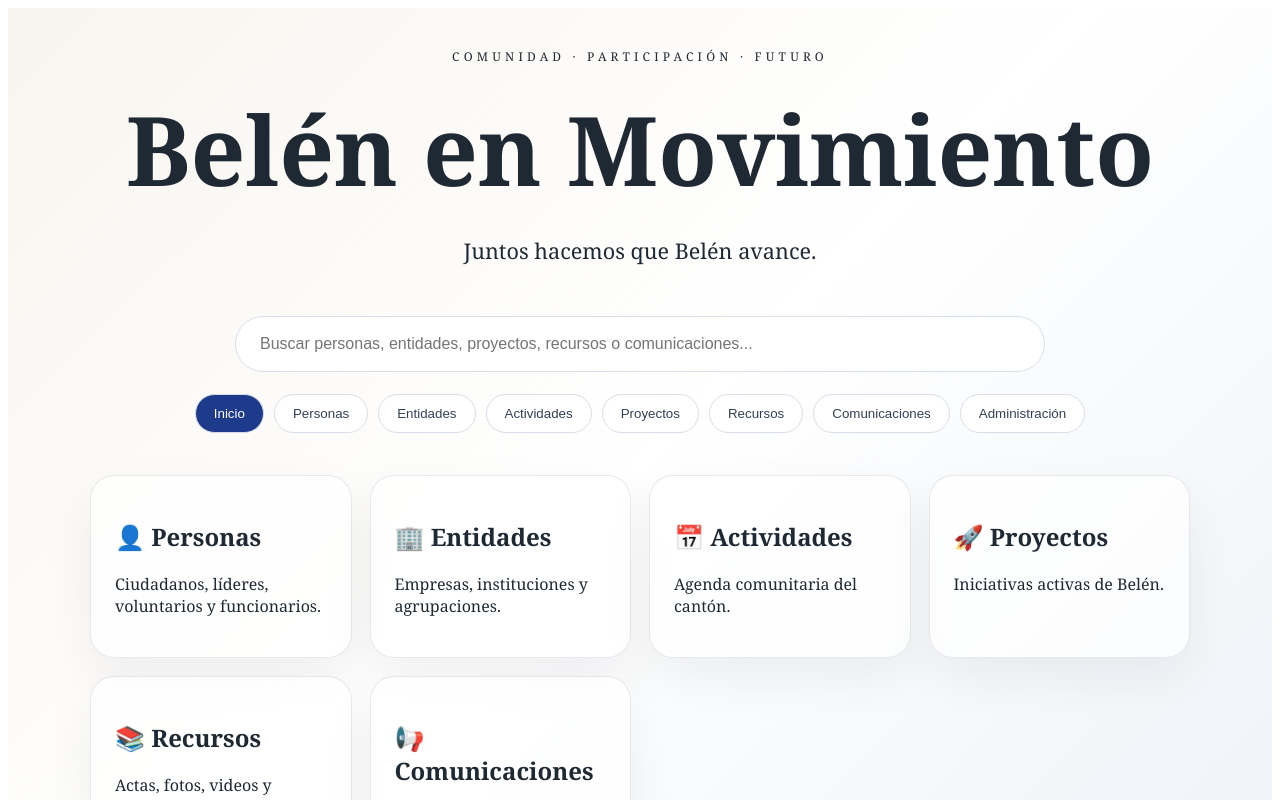
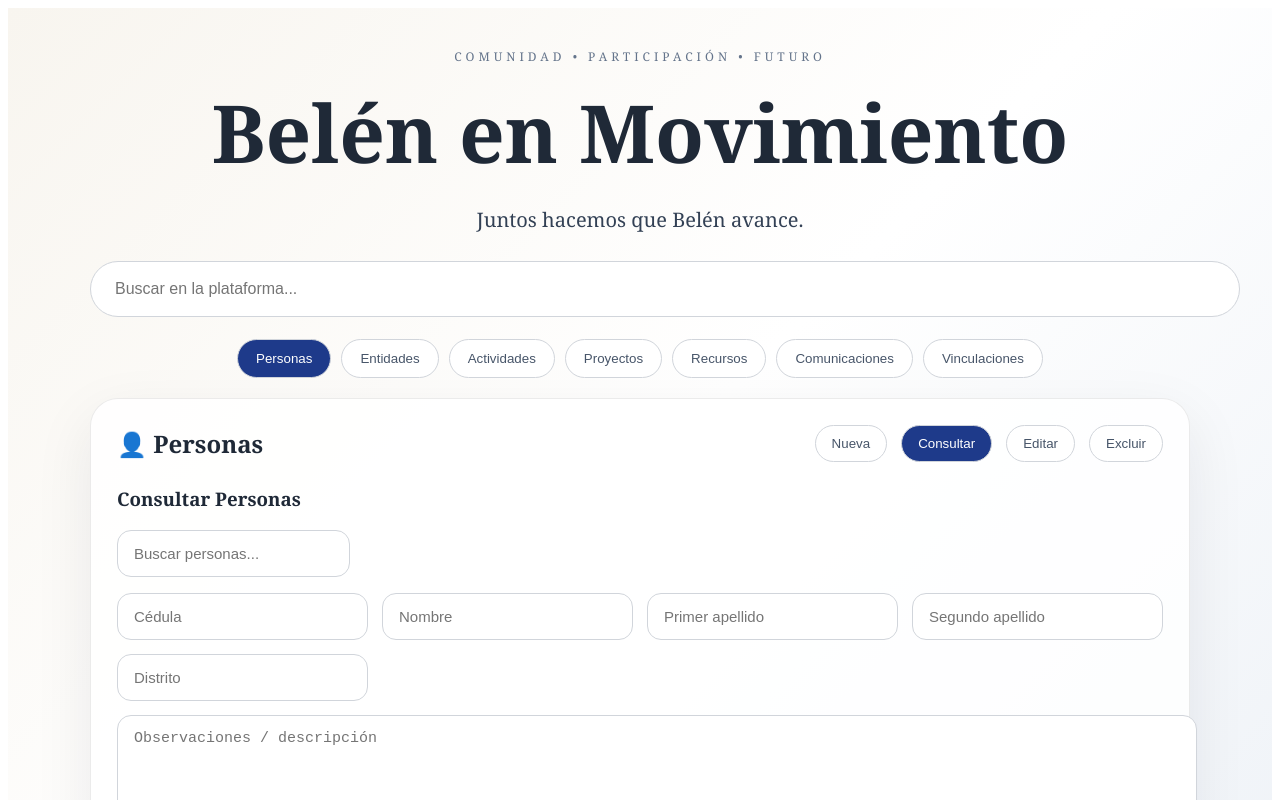
Before and after one commit to elvingr1414/belen-en-movimiento, a Next.js app: page / in a window 1280 px wide. Shown: the top 800 px of the page. Built offline with nearby package versions, Linux system fonts and the light colour scheme.

Commit message:
Update page.tsx

```diff
--- a/app/page.tsx
+++ b/app/page.tsx
@@ -2,199 +2,130 @@
 
 import { useState } from "react";
 
-const secciones = [
-  "Inicio",
-  "Personas",
-  "Entidades",
-  "Actividades",
-  "Proyectos",
-  "Recursos",
-  "Comunicaciones",
-  "Administración",
-];
+const modulos = ["Personas", "Entidades", "Actividades", "Proyectos", "Recursos", "Comunicaciones", "Vinculaciones"];
 
 export default function Home() {
-  const [seccion, setSeccion] = useState("Inicio");
+  const [modulo, setModulo] = useState("Personas");
+  const [accion, setAccion] = useState("Consultar");
 
-  const cardStyle = {
-    background: "rgba(255,255,255,0.72)",
-    border: "1px solid rgba(30,41,59,0.10)",
-    borderRadius: "24px",
-    padding: "24px",
-    boxShadow: "0 20px 50px rgba(15,23,42,0.06)",
-  };
+  const acciones =
+    modulo === "Vinculaciones"
+      ? ["Asignar", "Consultar", "Editar", "Finalizar"]
+      : ["Nueva", "Consultar", "Editar", "Excluir"];
+
+  const soloLectura = accion === "Consultar" || accion === "Excluir" || accion === "Finalizar";
 
   return (
-    <main
-      style={{
-        minHeight: "100vh",
-        background: "linear-gradient(135deg,#f8f5ef,#ffffff,#eef2f7)",
-        color: "#1f2933",
-        fontFamily: "Georgia, serif",
-        padding: "28px",
-      }}
-    >
-      <section style={{ maxWidth: "1100px", margin: "0 auto", textAlign: "center" }}>
-        <p style={{ letterSpacing: "0.35em", fontSize: "0.75rem" }}>
-          COMUNIDAD · PARTICIPACIÓN · FUTURO
-        </p>
-
-        <h1 style={{ fontSize: "clamp(3rem, 8vw, 6rem)", margin: "18px 0" }}>
-          Belén en Movimiento
-        </h1>
-
-        <p style={{ fontSize: "1.35rem" }}>Juntos hacemos que Belén avance.</p>
+    <main style={{ minHeight: "100vh", padding: 28, background: "linear-gradient(135deg,#f8f5ef,#ffffff,#eef2f7)", fontFamily: "Georgia, serif", color: "#1f2937" }}>
+      <section style={{ maxWidth: 1100, margin: "0 auto" }}>
+        <div style={{ textAlign: "center", marginBottom: 28 }}>
+          <p style={{ letterSpacing: 4, color: "#64748b", fontSize: 12 }}>COMUNIDAD • PARTICIPACIÓN • FUTURO</p>
+          <h1 style={{ fontSize: "clamp(2.6rem,7vw,5rem)", margin: "12px 0" }}>Belén en Movimiento</h1>
+          <p style={{ fontSize: 20, color: "#334155" }}>Juntos hacemos que Belén avance.</p>
+        </div>
 
         <input
-          placeholder="Buscar personas, entidades, proyectos, recursos o comunicaciones..."
-          style={{
-            marginTop: "30px",
-            width: "100%",
-            maxWidth: "760px",
-            padding: "18px 24px",
-            borderRadius: "999px",
-            border: "1px solid #d8dee9",
-            fontSize: "1rem",
-          }}
+          placeholder="Buscar en la plataforma..."
+          style={{ width: "100%", padding: "18px 24px", borderRadius: 999, border: "1px solid #d1d5db", fontSize: 16, marginBottom: 22 }}
         />
 
-        <div
-          style={{
-            display: "flex",
-            flexWrap: "wrap",
-            justifyContent: "center",
-            gap: "10px",
-            marginTop: "22px",
-          }}
-        >
-          {secciones.map((item) => (
-            <button
-              key={item}
-              onClick={() => setSeccion(item)}
-              style={{
-                padding: "11px 18px",
-                borderRadius: "999px",
-                border: "1px solid #d8dee9",
-                background: seccion === item ? "#1e3a8a" : "white",
-                color: seccion === item ? "white" : "#334155",
-                cursor: "pointer",
-              }}
-            >
-              {item}
+        <div style={{ display: "flex", gap: 10, flexWrap: "wrap", justifyContent: "center", marginBottom: 20 }}>
+          {modulos.map((m) => (
+            <button key={m} onClick={() => { setModulo(m); setAccion(m === "Vinculaciones" ? "Asignar" : "Consultar"); }}
+              style={{ padding: "11px 18px", borderRadius: 999, border: "1px solid #d1d5db", background: modulo === m ? "#1e3a8a" : "white", color: modulo === m ? "white" : "#475569", cursor: "pointer" }}>
+              {m}
             </button>
           ))}
         </div>
 
-        <section style={{ marginTop: "42px", textAlign: "left" }}>
-          {seccion === "Inicio" && (
-            <div style={{ display: "grid", gap: "18px", gridTemplateColumns: "repeat(auto-fit,minmax(220px,1fr))" }}>
-              {[
-                ["👤 Personas", "Ciudadanos, líderes, voluntarios y funcionarios."],
-                ["🏢 Entidades", "Empresas, instituciones y agrupaciones."],
-                ["📅 Actividades", "Agenda comunitaria del cantón."],
-                ["🚀 Proyectos", "Iniciativas activas de Belén."],
-                ["📚 Recursos", "Actas, fotos, videos y documentos históricos."],
-                ["📢 Comunicaciones", "Noticias, convocatorias y comunicados."],
-              ].map(([titulo, texto]) => (
-                <div key={titulo} style={cardStyle}>
-                  <h2>{titulo}</h2>
-                  <p>{texto}</p>
-                </div>
+        <div style={{ background: "rgba(255,255,255,.82)", border: "1px solid rgba(0,0,0,.08)", borderRadius: 28, padding: 26, boxShadow: "0 20px 60px rgba(15,23,42,.08)" }}>
+          <div style={{ display: "flex", alignItems: "center", gap: 14, flexWrap: "wrap", marginBottom: 24 }}>
+            <h2 style={{ margin: 0, flex: 1 }}>{icono(modulo)} {modulo}</h2>
+            {acciones.map((a) => (
+              <button key={a} onClick={() => setAccion(a)}
+                style={{ padding: "10px 16px", borderRadius: 999, border: "1px solid #d1d5db", background: accion === a ? "#1e3a8a" : "white", color: accion === a ? "white" : "#475569", cursor: "pointer" }}>
+                {a}
+              </button>
             ))}
           </div>
+
+          <h3>{accion} {modulo}</h3>
+
+          {accion !== "Nueva" && accion !== "Asignar" && (
+            <input placeholder={`Buscar ${modulo.toLowerCase()}...`} style={campo()} />
           )}
 
-          {seccion === "Personas" && (
-            <div style={cardStyle}>
-              <h2>👤 Personas</h2>
-              <p>Administre ciudadanos, miembros, voluntarios y líderes comunales.</p>
-              <button>+ Nueva Persona</button>
-              <ul>
-                <li>Elvin González Rodríguez — Coordinador General</li>
-                <li>Sonia Román Zeledón — Junta Directiva CDAM</li>
-                <li>Zeneida Chávez Fernández — Municipalidad de Belén</li>
-              </ul>
-            </div>
+          <div style={{ display: "grid", gridTemplateColumns: "repeat(auto-fit,minmax(240px,1fr))", gap: 14, marginTop: 16 }}>
+            {modulo === "Personas" && (
+              <>
+                <input readOnly={soloLectura} placeholder="Cédula" style={campo()} />
+                <input readOnly={soloLectura} placeholder="Nombre" style={campo()} />
+                <input readOnly={soloLectura} placeholder="Primer apellido" style={campo()} />
+                <input readOnly={soloLectura} placeholder="Segundo apellido" style={campo()} />
+                <input readOnly={soloLectura} placeholder="Distrito" style={campo()} />
+              </>
             )}
 
-          {seccion === "Entidades" && (
-            <div style={cardStyle}>
-              <h2>🏢 Entidades</h2>
-              <p>Empresas, instituciones, agrupaciones, fundaciones, comités e iglesias.</p>
-              <button>+ Nueva Entidad</button>
-              <ul>
-                <li>Belén en Movimiento — Agrupación</li>
-                <li>CDAM Belén — Agrupación</li>
-                <li>Municipalidad de Belén — Institución</li>
-                <li>Intel Costa Rica — Empresa</li>
-              </ul>
-            </div>
+            {modulo === "Entidades" && (
+              <>
+                <input readOnly={soloLectura} placeholder="Nombre de entidad" style={campo()} />
+                <input readOnly={soloLectura} placeholder="Tipo: Empresa / Institución / Agrupación" style={campo()} />
+                <input readOnly={soloLectura} placeholder="Categoría" style={campo()} />
+                <input readOnly={soloLectura} placeholder="Distrito" style={campo()} />
+              </>
             )}
 
-          {seccion === "Actividades" && (
-            <div style={cardStyle}>
-              <h2>📅 Actividades</h2>
-              <p>Agenda comunal, reuniones, ferias, capacitaciones y eventos.</p>
-              <ul>
-                <li>Caravana Dorada</li>
-                <li>Reunión de coordinación comunitaria</li>
-                <li>Capacitación para voluntarios</li>
-              </ul>
-            </div>
+            {modulo === "Vinculaciones" && (
+              <>
+                <input readOnly={soloLectura} placeholder="Persona" style={campo()} />
+                <input readOnly={soloLectura} placeholder="Entidad" style={campo()} />
+                <input readOnly={soloLectura} placeholder="Puesto" style={campo()} />
+                <input readOnly={soloLectura} placeholder="¿Junta Directiva? Sí / No" style={campo()} />
+              </>
             )}
 
-          {seccion === "Proyectos" && (
-            <div style={cardStyle}>
-              <h2>🚀 Proyectos</h2>
-              <p>Iniciativas que conectan personas, entidades y recursos.</p>
-              <ul>
-                <li>Belén en Movimiento — Activo</li>
-                <li>Caravana Dorada — En organización</li>
-                <li>Bosque de Campanas — Propuesta</li>
-              </ul>
+            {!["Personas", "Entidades", "Vinculaciones"].includes(modulo) && (
+              <>
+                <input readOnly={soloLectura} placeholder="Título / Nombre" style={campo()} />
+                <input readOnly={soloLectura} placeholder="Tipo / Categoría" style={campo()} />
+                <input readOnly={soloLectura} placeholder="Fecha" style={campo()} />
+                <input readOnly={soloLectura} placeholder="Relacionado con" style={campo()} />
+              </>
+            )}
           </div>
-          )}
 
-          {seccion === "Recursos" && (
-            <div style={cardStyle}>
-              <h2>📚 Recursos</h2>
-              <p>Memoria histórica y documental de la comunidad.</p>
-              <ul>
-                <li>Actas de Junta Directiva</li>
-                <li>Reglamentos y estatutos</li>
-                <li>Fotografías históricas</li>
-                <li>Videos institucionales</li>
-              </ul>
+          <textarea readOnly={soloLectura} placeholder="Observaciones / descripción" style={{ ...campo(), width: "100%", marginTop: 14, minHeight: 90 }} />
+
+          <div style={{ marginTop: 20, textAlign: "right" }}>
+            {accion === "Consultar" && <button style={boton()}>Cerrar</button>}
+            {accion === "Editar" && <button style={boton()}>Guardar cambios</button>}
+            {accion === "Nueva" && <button style={boton()}>Guardar</button>}
+            {accion === "Excluir" && <button style={boton("#991b1b")}>Confirmar exclusión</button>}
+            {accion === "Asignar" && <button style={boton()}>Guardar vinculación</button>}
+            {accion === "Finalizar" && <button style={boton("#991b1b")}>Finalizar vínculo</button>}
           </div>
-          )}
-
-          {seccion === "Comunicaciones" && (
-            <div style={cardStyle}>
-              <h2>📢 Comunicaciones</h2>
-              <p>Centro de comunicación comunitaria para informar, compartir y movilizar.</p>
-              <ul>
-                <li>Noticias comunales</li>
-                <li>Convocatorias</li>
-                <li>Comunicados institucionales</li>
-                <li>Publicaciones para redes sociales</li>
-              </ul>
         </div>
-          )}
-
-          {seccion === "Administración" && (
-            <div style={cardStyle}>
-              <h2>⚙️ Administración</h2>
-              <p>Gestión de datos, roles, permisos y validación comunitaria.</p>
-              <ul>
-                <li>Personas ↔ Entidades</li>
-                <li>Puestos y juntas directivas</li>
-                <li>Recursos documentales</li>
-                <li>Redes sociales y contactos</li>
-              </ul>
-            </div>
-          )}
-        </section>
       </section>
     </main>
   );
 }
+
+function campo() {
+  return { padding: "14px 16px", borderRadius: 14, border: "1px solid #d1d5db", fontSize: 15, background: "white" };
+}
+
+function boton(color = "#1e3a8a") {
+  return { padding: "13px 24px", borderRadius: 999, border: "none", background: color, color: "white", fontWeight: 700, cursor: "pointer" };
+}
+
+function icono(m: string) {
+  return {
+    Personas: "👤",
+    Entidades: "🏢",
+    Actividades: "📅",
+    Proyectos: "🚀",
+    Recursos: "📚",
+    Comunicaciones: "📢",
+    Vinculaciones: "🔗",
+  }[m];
+}
```
Lines whose indentation alone changed are shown as unchanged.
